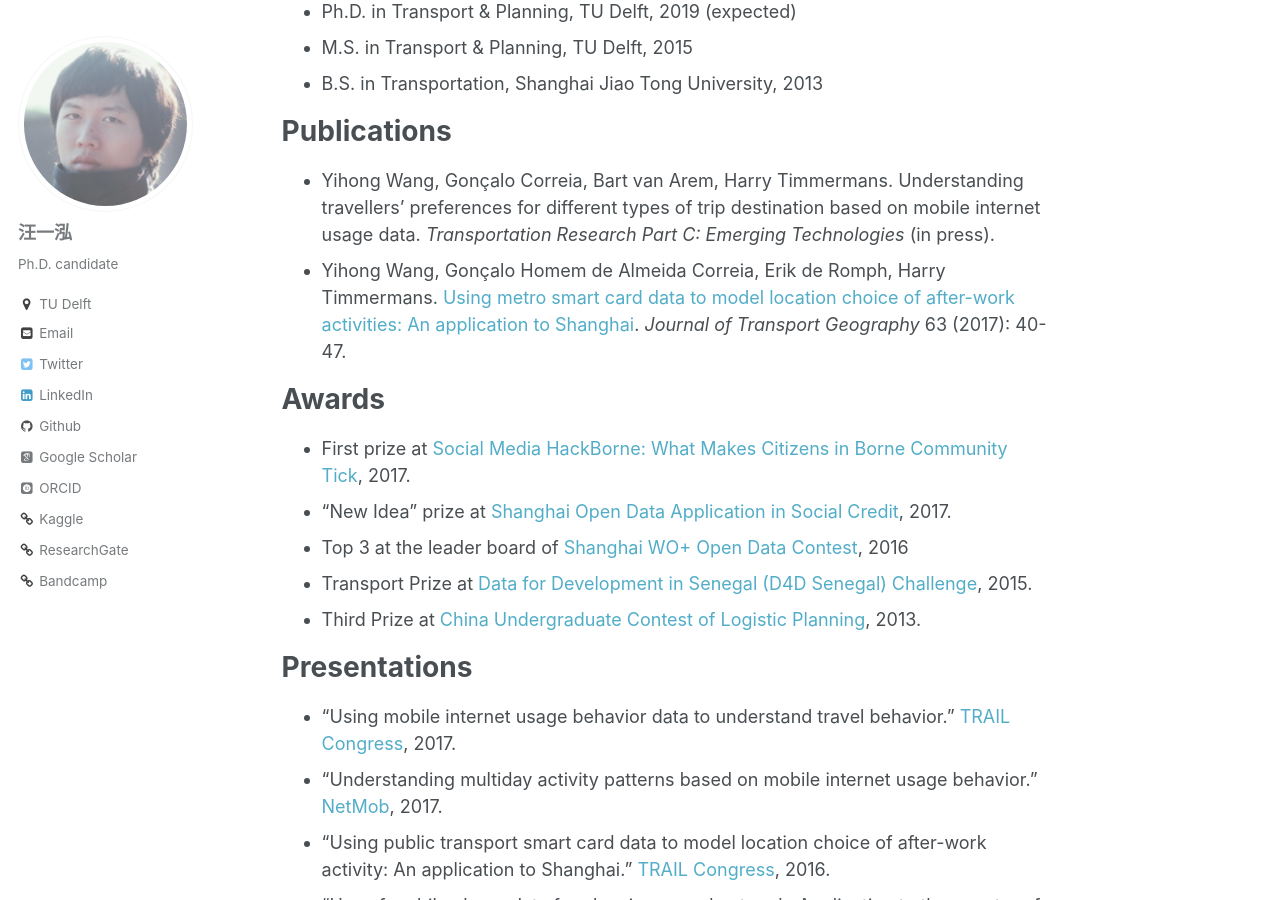
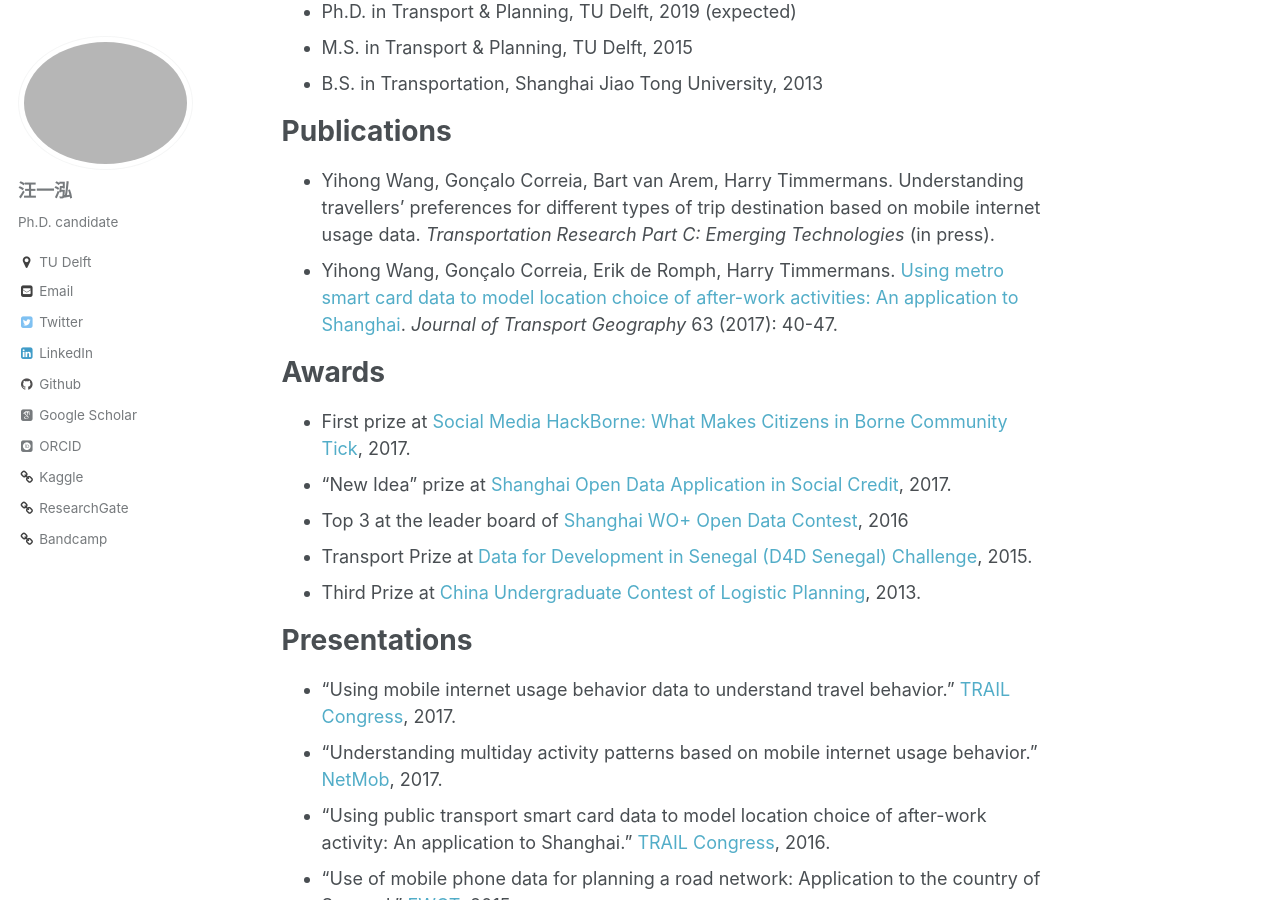
Before and after one commit to bellowswang/bellowswang.github.io, a Jekyll site: the page built from _pages/about.md, in a window 1280 px wide and 900 px high, scrolled down 317 px. Built offline with Jekyll 4.4.1, drawn with Linux system fonts in a browser that asks for light colours; some web fonts are replaced.

Commit message:
profile revised

```diff
--- a/_config.yml
+++ b/_config.yml
@@ -79,7 +79,7 @@ analytics:
 # Site Author
 author:
   name             : "汪一泓"
-  avatar           : "yihongprofile.png"
+  avatar           : "citations.jpeg"
   bio              : "Ph.D. candidate"
   location         : "TU Delft"
   employer         :
--- a/_pages/about.md
+++ b/_pages/about.md
@@ -19,7 +19,7 @@ Education
 Publications
 ======
 * Yihong Wang, Gonçalo Correia, Bart van Arem, Harry Timmermans. Understanding travellers' preferences for different types of trip destination based on mobile internet usage data. <i>Transportation Research Part C: Emerging Technologies</i> (in press).
-* Yihong Wang, Gonçalo Homem de Almeida Correia, Erik de Romph, Harry Timmermans. [Using metro smart card data to model location choice of after-work activities: An application to Shanghai](https://www.sciencedirect.com/science/article/pii/S0966692317300029). <i>Journal of Transport Geography</i> 63 (2017): 40-47.
+* Yihong Wang, Gonçalo Correia, Erik de Romph, Harry Timmermans. [Using metro smart card data to model location choice of after-work activities: An application to Shanghai](https://www.sciencedirect.com/science/article/pii/S0966692317300029). <i>Journal of Transport Geography</i> 63 (2017): 40-47.
 
 Awards
 ======
```
